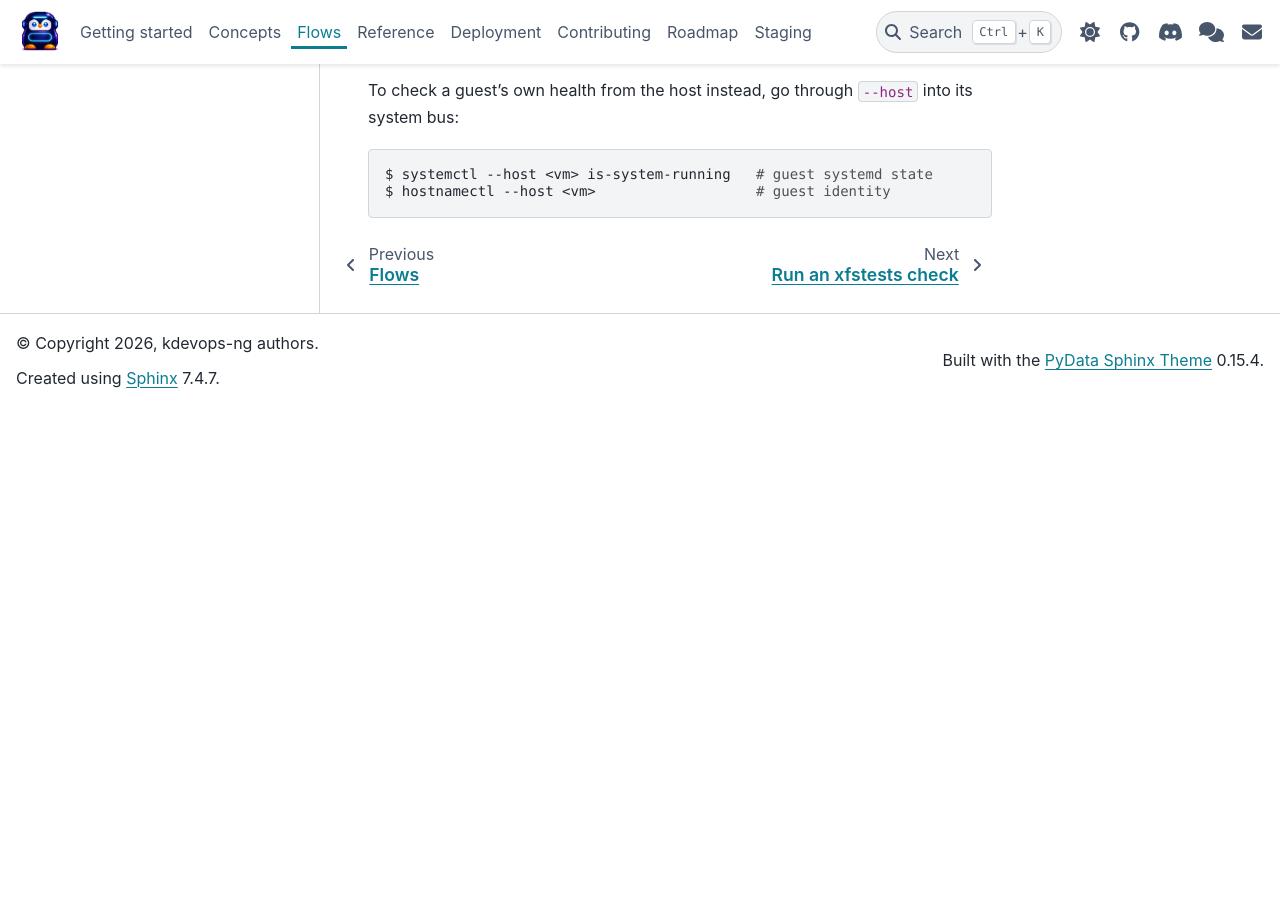
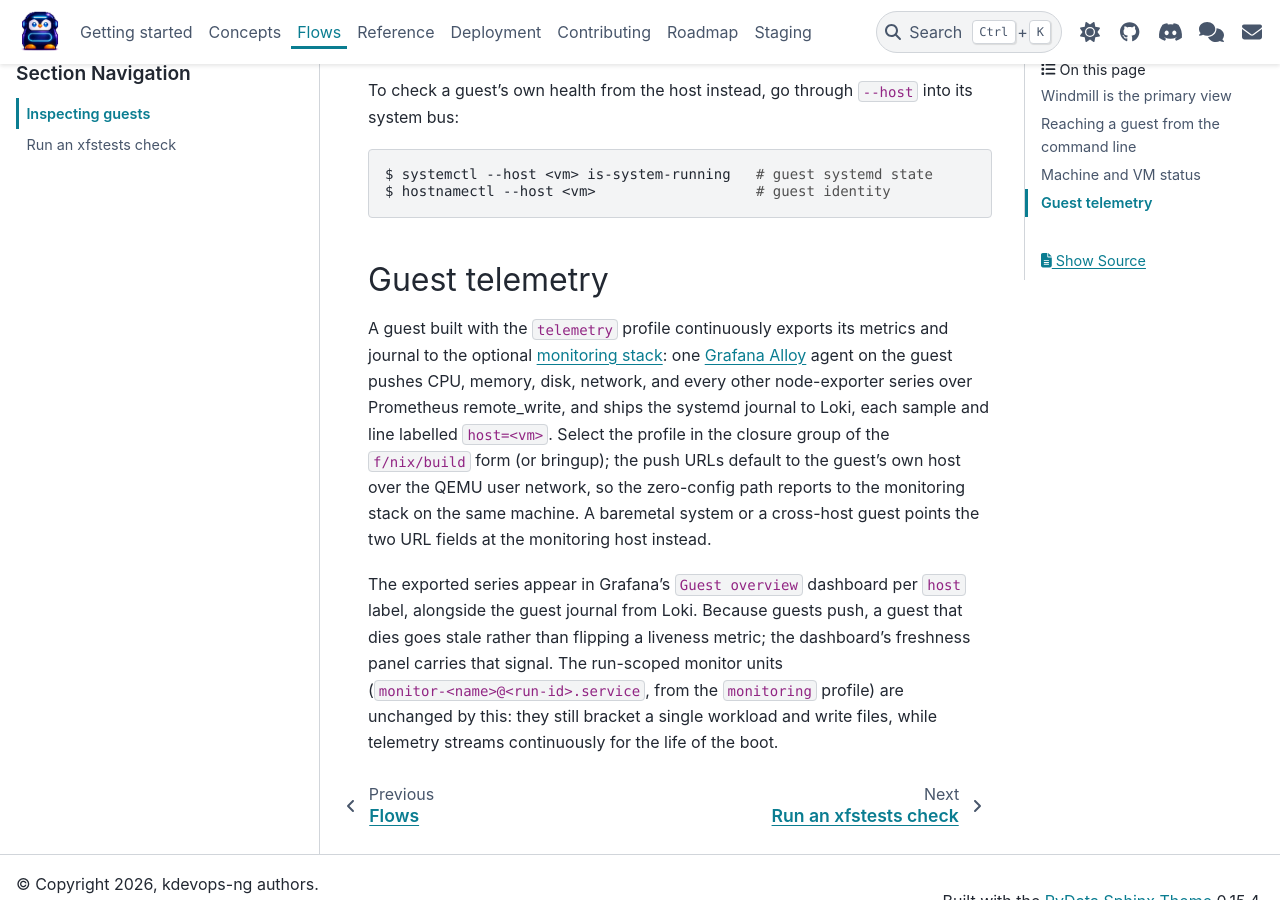
Before and after one commit to dagomez137/kdevops-ng, a Sphinx documentation site: the page built from docs/flows/guests.rst, in a window 1280 px wide and 900 px high, scrolled down 2534 px. Built offline with Sphinx 7.4.7 and the PyData theme 0.15.4, drawn with Linux system fonts in a browser that asks for light colours; before the commit the page ends 2941 px from its top, so only the background shows below that.

Commit message:
docs: describe guest telemetry
Add the guest telemetry section to the shared guests page: what the
telemetry profile exports and through which agent, the host label,
the zero-config push targets on the guest's own host, where baremetal
and cross-host guests point instead, the staleness liveness model,
and how the continuous export relates to the run-scoped monitor
units.

Generated-by: Claude AI
Signed-off-by: Daniel Gomez <da.gomez@kernel.org>

```diff
--- a/docs/flows/guests.rst
+++ b/docs/flows/guests.rst
@@ -123,5 +123,28 @@ its system bus:
    $ systemctl --host <vm> is-system-running   # guest systemd state
    $ hostnamectl --host <vm>                   # guest identity
 
+Guest telemetry
+===============
+
+A guest built with the ``telemetry`` profile continuously exports its metrics
+and journal to the optional :doc:`monitoring stack <../deployment/monitoring>`:
+one `Grafana Alloy`_ agent on the guest pushes CPU, memory, disk, network, and
+every other node-exporter series over Prometheus remote_write, and ships the
+systemd journal to Loki, each sample and line labelled ``host=<vm>``. Select
+the profile in the closure group of the :src:`f/nix/build` form (or bringup);
+the push URLs default to the guest's own host over the QEMU user network, so
+the zero-config path reports to the monitoring stack on the same machine. A
+baremetal system or a cross-host guest points the two URL fields at the
+monitoring host instead.
+
+The exported series appear in Grafana's ``Guest overview`` dashboard per
+``host`` label, alongside the guest journal from Loki. Because guests push, a
+guest that dies goes stale rather than flipping a liveness metric; the
+dashboard's freshness panel carries that signal. The run-scoped monitor units
+(``monitor-<name>@<run-id>.service``, from the ``monitoring`` profile) are
+unchanged by this: they still bracket a single workload and write files, while
+telemetry streams continuously for the life of the boot.
+
 .. _Windmill: https://www.windmill.dev/
 .. _qemu-system-units: https://github.com/linux-kdevops/qemu-system-units
+.. _Grafana Alloy: https://grafana.com/oss/alloy/
```
